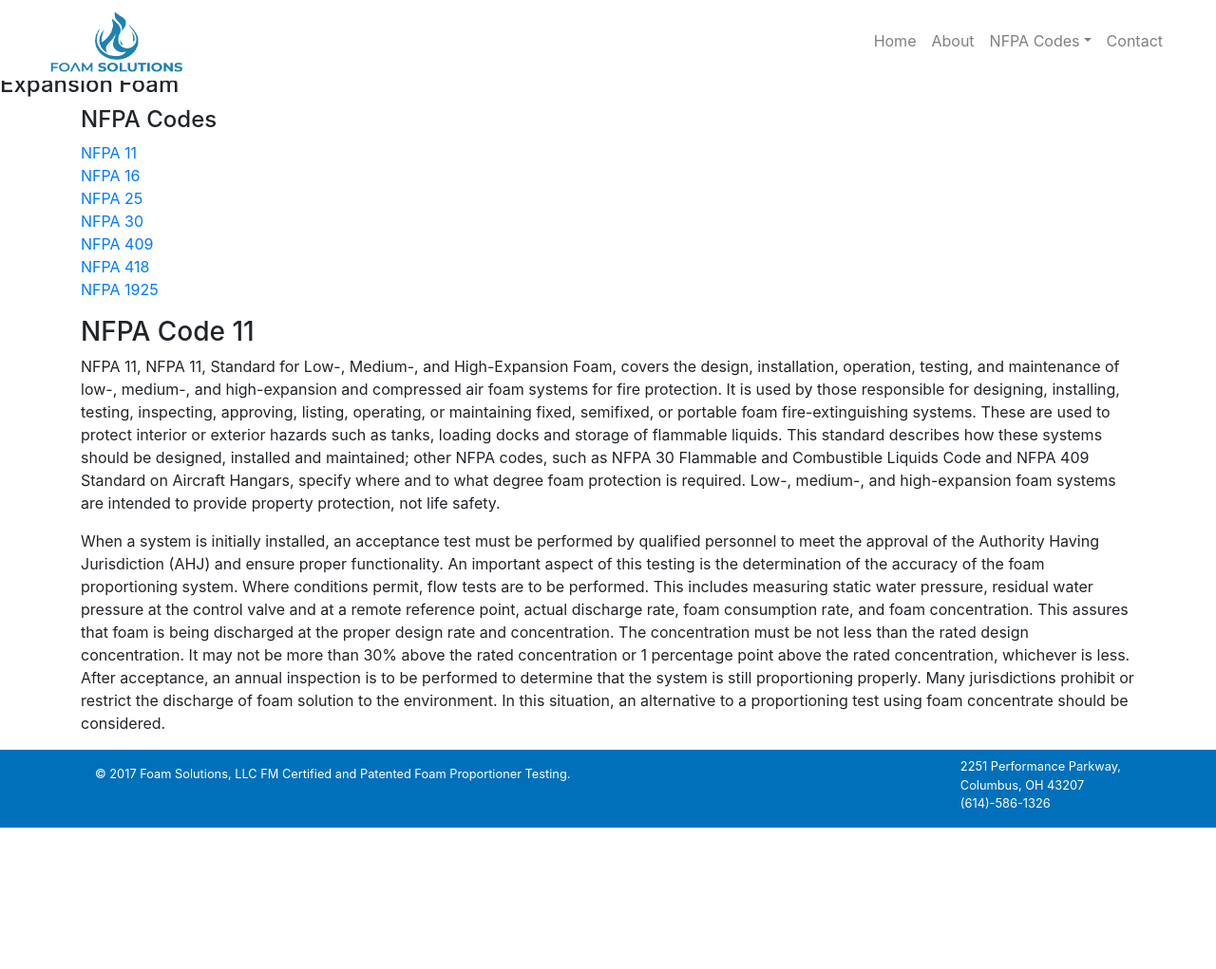
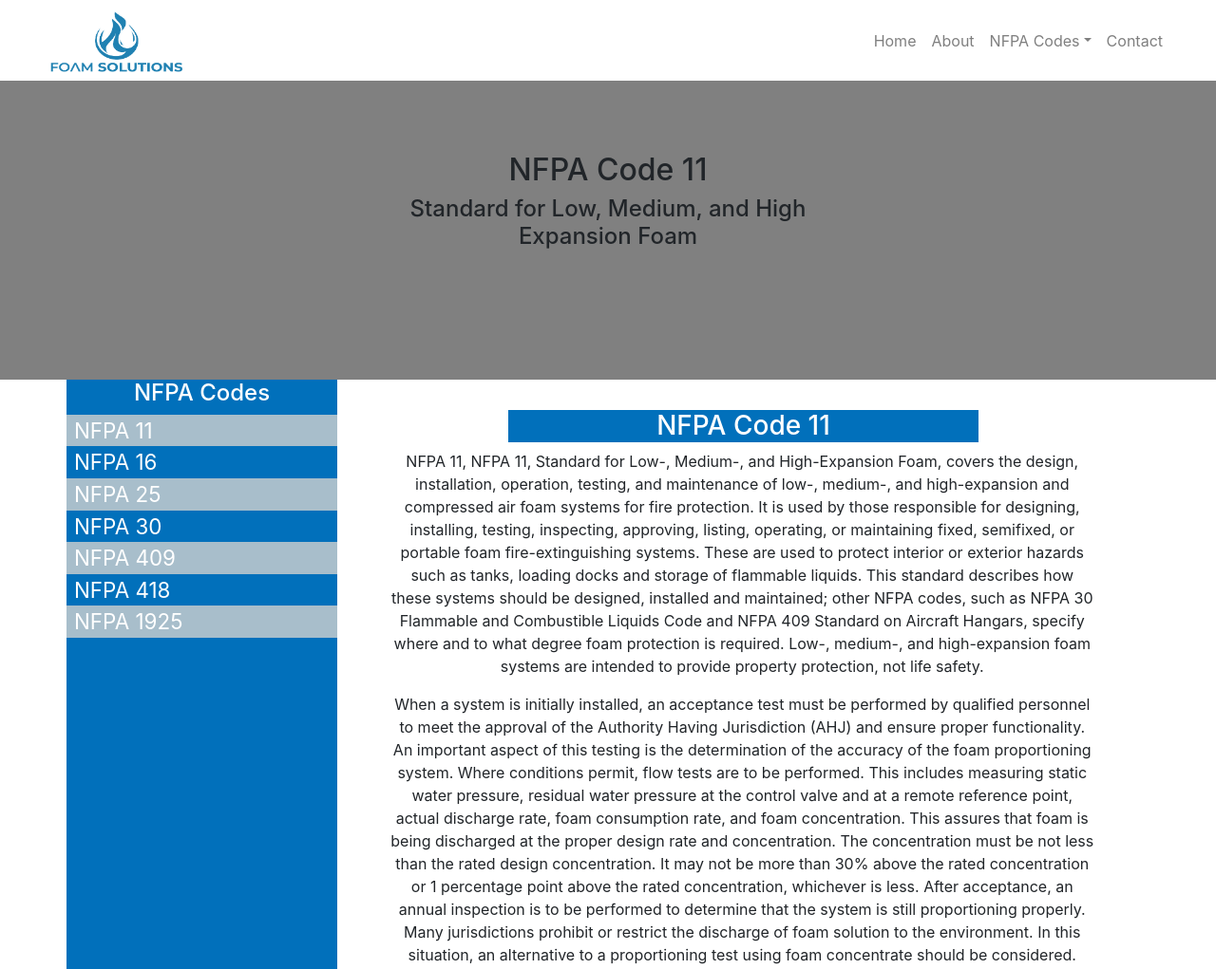
Before and after one commit to chasehoff/chasehoff.github.io, a plain HTML site: page nfpa_11.html in a window 1280 px wide. Shown: the top 1021 px of the page at 95% size. Before the commit the page ends 872 px from the top, so only its background shows below. Drawn offline with nearby package versions, Linux system fonts and the light colour scheme.

Commit message:
Update v1.0.3

```diff
--- a/css/main.css
+++ b/css/main.css
@@ -1,12 +1,11 @@
-html {
 
-}
 img {
     max-width: 100%;
 }
 #crh-nav-styles {
     background-color: white;
     padding: 0rem 3rem 0rem 3rem;
+    font-size: 16px;
 }
 #crh-nav-styles ul .nav-item .nav-link:hover {
     border-bottom: 2px solid #0170BB;
@@ -217,6 +216,60 @@ footer article:nth-of-type(2) ul {
     background-color: lightgray;
 }
 #crh-about-four h3 {
+    display: block;
+    text-align: center;
+    background-color: #0170BB;
+    color: white;
+    width: 40%;
+    margin-right: auto;
+    margin-left: auto;
+    margin-top: 2rem;
+    margin-bottom: 1rem;
+}
+#crh-about-four .about-ul {
+    text-align: center;
+    list-style: inside;
+    list-style-type: circle;
+}
+.codes-header {
+    background: gray url('');
+    padding-top: 10rem;
+    padding-bottom: 8rem;
+}
+.codes-header h2, h4 {
     text-align: center;
 }
-#crh-about
+.code-section h3 {
+    display: block;
+    text-align: center;
+    background-color: #0170BB;
+    color: white;
+    width: 60%;
+    margin-right: auto;
+    margin-left: auto;
+    margin-top: 2rem;
+}
+.code-section article:nth-of-type(1) {
+    height: 1000px;
+    background-color: #0170BB;
+    color: white;
+}
+.code-section article:nth-of-type(1) ul li a {
+    text-decoration: none;
+    color:white;
+    padding-left: .5rem;
+    font-size: 1.4rem;
+}
+.code-section article:nth-of-type(1) ul li:hover {
+    background-color: lightblue;
+}
+.code-section li:nth-of-type(odd) {
+    background-color: rgba(204, 207, 207, 0.829);
+    display: block;
+    width: 100%;
+}
+.code-section article:nth-of-type(2) p {
+    text-align: center;
+    max-width: 90%;
+    margin-left: 2.5rem;
+}
--- a/nfpa_11.html
+++ b/nfpa_11.html
@@ -14,7 +14,7 @@
     <link rel="stylesheet" type="text/css" href="css/main.css">
 </head>
 <body>
-<header class="wrapper">
+<header class="codes-header">
     <div class="container">
         <nav id="crh-nav-styles" class="navbar navbar-expand-sm bg-lightg navbar-light fixed-top">
             <a class="navbar-brand"><img style="width:150px; height:75px" src="images/Logo.png" alt="Company Logo"></a>
@@ -40,12 +40,13 @@
     <h4>Standard for Low, Medium, and High<br>
     Expansion Foam</h4>
 </header>
-<section class="wrapper">
+<section>
     <div class="container">
-        <article>
+        <div class="row code-section">
+            <article style="padding: 0 !important;" class="col-sm-3">
                 <h4>NFPA Codes</h4>
                 <ul>
-                <li><a href="nfpa_11.html">NFPA 11</a></li>
+                    <li><a class="code-active" href="nfpa_11.html">NFPA 11</a></li>
                     <li><a href="nfpa_16.html">NFPA 16</a></li>
                     <li><a href="nfpa_25.html">NFPA 25</a></li>
                     <li><a href="nfpa_30.html">NFPA 30</a></li>
@@ -54,7 +55,7 @@
                     <li><a href="nfpa_1925.html">NFPA 1925</a></li>
                 </ul>
             </article>
-        <article>
+            <article class="col-sm-9">
                 <!-- NFPA CODE INFO GOES HERE -->
                 <h3>NFPA Code 11</h3>
                 <p>NFPA 11, NFPA 11, Standard for Low-, Medium-,
@@ -89,6 +90,7 @@
                     proportioning test using foam concentrate should be considered. </p>
             </article>
         </div>
+    </div>
 </section>
 <footer>
     <div class="container d-flex">
```
Also changed, not shown: about.html (+2 -2 lines), contact.html (+6 -4 lines), index.html (+1 -2 lines), nfpa_16.html (+7 -5 lines), nfpa_1925.html (+7 -5 lines), nfpa_25.html (+7 -5 lines), nfpa_30.html (+7 -5 lines), nfpa_409.html (+7 -5 lines), nfpa_418.html (+7 -5 lines). Lines whose indentation alone changed are shown as unchanged.
